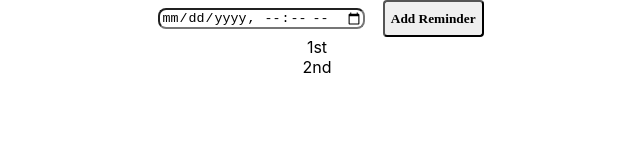
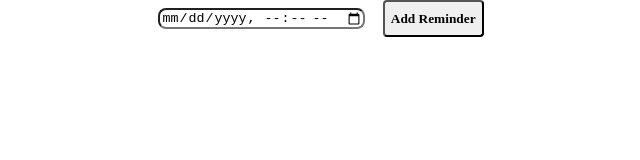
Before and after one commit to kapiljhajhria/reminder, a React (Create React App) app: page / in a window 1280 px wide. Shown: the top 160 px of the page, without its empty margins (323-963 px from the left). Built offline with nearby package versions, Linux system fonts and the light colour scheme.

Commit message:
Completed. Timer Gets deleted on ending

```diff
--- a/src/Input/index.js
+++ b/src/Input/index.js
@@ -21,12 +21,6 @@ class GetInput extends React.Component {
                         Add Reminder
                     </button>
                 </div>,
-                <div>
-                    1st
-                </div>,
-                <div>
-                    2nd
-                </div>
 
             ],
 
--- a/src/Timer/index.js
+++ b/src/Timer/index.js
@@ -28,9 +28,6 @@ class Timer extends React.Component {
                 if (typeof this.props.removeElementFromList === 'function') {
                     this.props.removeElementFromList(this.state.index);
                 }
-                this.setState({
-                    countdown:"",
-                });
                 clearInterval(x);
                 return;
             }
```
